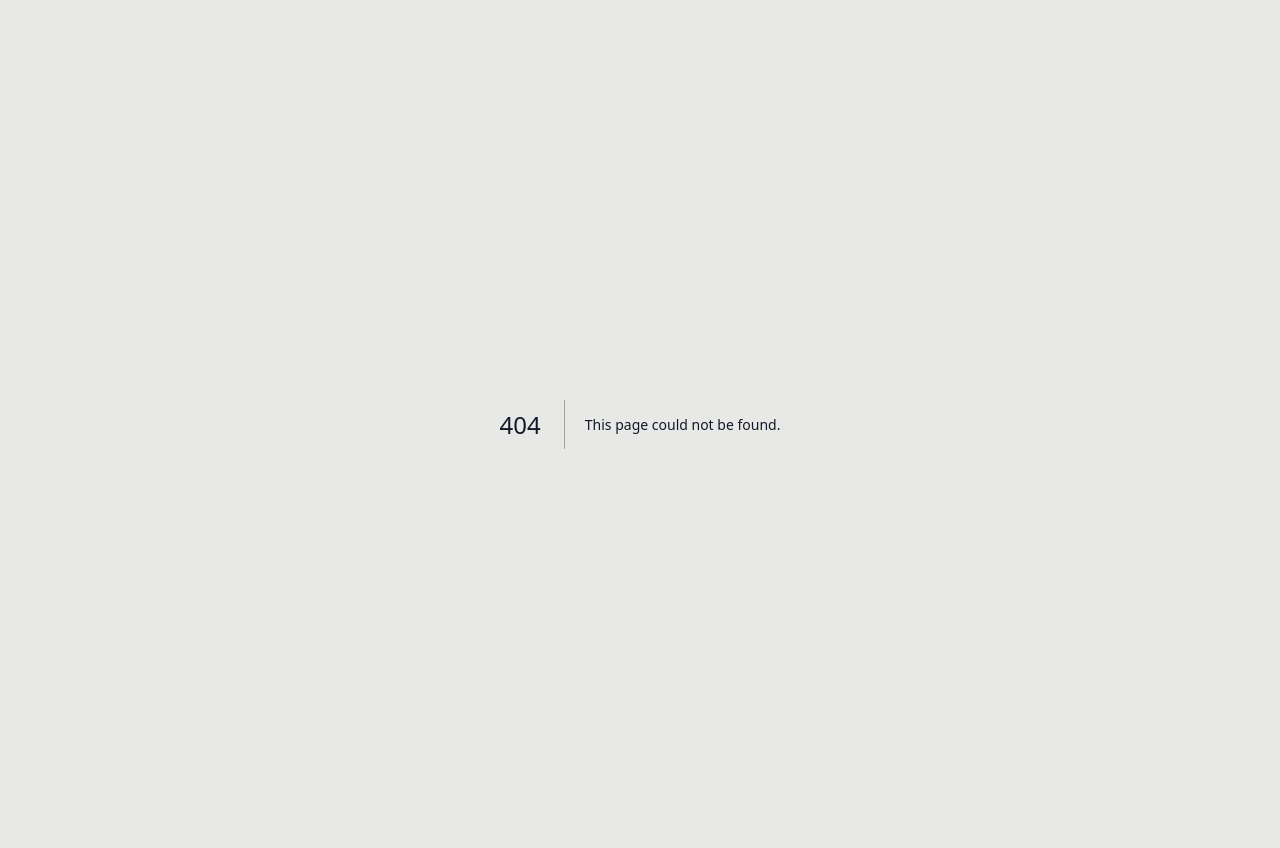
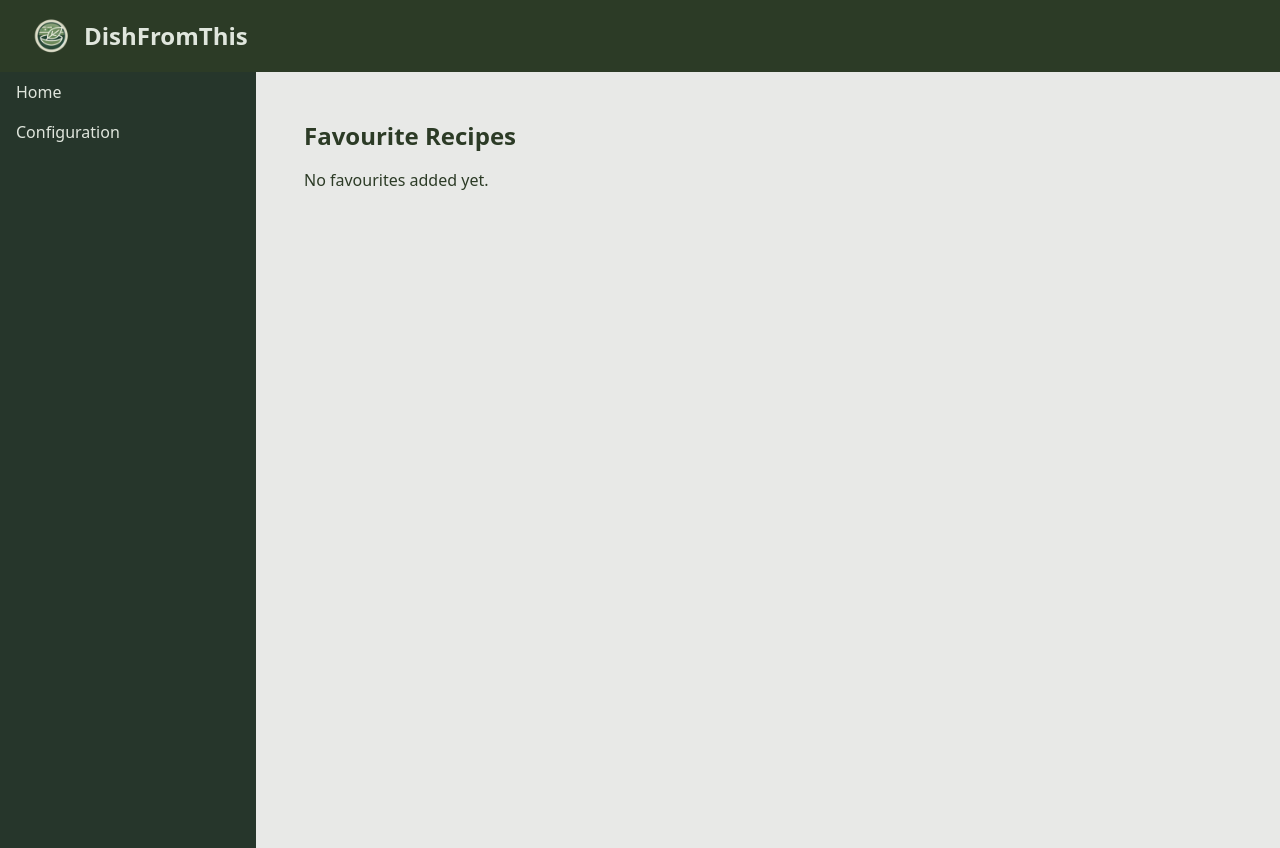
Before and after one commit to Moliver42j/recipe-generator-fe, a Next.js app: page /favourites in a window 1280 px wide. Before the commit this address had no page. Built offline with nearby package versions, Linux system fonts and the light colour scheme.

Commit message:
favourites

```diff
--- a/app/configuration/page.tsx
+++ b/app/configuration/page.tsx
@@ -145,6 +145,11 @@ export default function Configuration() {
                   Home
                 </Link>
               </li>
+              <li className="mb-4">
+                <Link href="/favourites" className="hover:text-gray-300">
+                  Favourites
+                </Link>
+              </li>
             </ul>
           </nav>
         </aside>
@@ -160,6 +165,14 @@ export default function Configuration() {
                     className="block px-4 py-2 rounded bg-secondary text-textPrimary shadow-lg"
                   >
                     Home
+                  </Link>
+                </li>
+                <li className="mb-4">
+                  <Link
+                    href="/favourites"
+                    className="block px-4 py-2 rounded bg-secondary text-textPrimary shadow-lg"
+                  >
+                    Favourites
                   </Link>
                 </li>
               </ul>
--- /dev/null
+++ b/app/favourites/page.tsx
@@ -0,0 +1,190 @@
+"use client"; // Ensure this is a client component
+
+import { useState, useEffect } from "react";
+import { TrashIcon, PencilIcon, Bars3Icon, XMarkIcon } from "@heroicons/react/24/solid";
+import Link from "next/link";
+import { getFromLocalStorage, saveToLocalStorage } from "../utils/storageUtils";
+
+interface Recipe {
+  recipe: string;
+  ingredients: string[];
+  instructions: string;
+}
+
+export default function Favourites() {
+  const [favourites, setFavourites] = useState<Recipe[]>([]); // Store favourite recipes
+  const [editingRecipe, setEditingRecipe] = useState<Recipe | null>(null); // For editing a recipe
+  const [editIndex, setEditIndex] = useState<number | null>(null); // Track which recipe is being edited
+  const [menuOpen, setMenuOpen] = useState(false); // For mobile menu
+
+  // Load favourites from local storage on component mount
+  useEffect(() => {
+    const cachedFavourites = getFromLocalStorage("favourites");
+    if (cachedFavourites) setFavourites(cachedFavourites);
+  }, []);
+
+  // Function to delete a recipe from favourites
+  const handleDelete = (recipeIndex: number) => {
+    const updatedFavourites = favourites.filter((_, index) => index !== recipeIndex);
+    setFavourites(updatedFavourites);
+    saveToLocalStorage("favourites", updatedFavourites);
+  };
+
+  // Function to start editing a recipe
+  const handleEdit = (recipe: Recipe, index: number) => {
+    setEditingRecipe(recipe);
+    setEditIndex(index); // Set which recipe is being edited
+  };
+
+  // Function to save the edited recipe
+  const handleSaveEdit = () => {
+    if (editingRecipe !== null && editIndex !== null) {
+      const updatedFavourites = [...favourites];
+      updatedFavourites[editIndex] = editingRecipe;
+      setFavourites(updatedFavourites);
+      saveToLocalStorage("favourites", updatedFavourites);
+      setEditingRecipe(null); // Exit edit mode
+      setEditIndex(null); // Reset the editing index
+    }
+  };
+
+  // Handle input changes for the currently editing recipe
+  const handleEditChange = (field: keyof Recipe, value: string) => {
+    if (editingRecipe) {
+      setEditingRecipe({ ...editingRecipe, [field]: value });
+    }
+  };
+
+  return (
+    <div className="flex flex-col min-h-screen bg-background text-foreground">
+      {/* Banner Section */}
+      <header className="p-4 fixed top-0 left-0 right-0 z-50 bg-primary text-textPrimary">
+        <div className="flex items-center justify-between px-4">
+          <div className="flex items-center space-x-3">
+            {/* Logo and Site Name */}
+            <img src={"/assets/favicon-96x96.png"} alt="Logo" className="h-10" />
+            <h1 className="text-2xl font-bold">DishFromThis</h1>
+          </div>
+
+          {/* Mobile Burger Menu */}
+          <button className="block lg:hidden" onClick={() => setMenuOpen(!menuOpen)}>
+            {menuOpen ? (
+              <XMarkIcon className="h-6 w-6 text-textPrimary" />
+            ) : (
+              <Bars3Icon className="h-6 w-6 text-textPrimary" />
+            )}
+          </button>
+        </div>
+      </header>
+
+      <div className="flex">
+        {/* Sidebar for Desktop */}
+        <aside className="hidden lg:block fixed top-16 left-0 h-full w-64 bg-sidebar text-textPrimary">
+          <nav className="p-4">
+            <ul>
+              <li className="mb-4">
+                <Link href="/" className="hover:text-gray-300">
+                  Home
+                </Link>
+              </li>
+              <li className="mb-4">
+                <Link href="/configuration" className="hover:text-gray-300">
+                  Configuration
+                </Link>
+              </li>
+            </ul>
+          </nav>
+        </aside>
+
+        {/* Mobile Menu */}
+        {menuOpen && (
+          <aside className="lg:hidden p-4 absolute top-16 left-0 w-full z-50 bg-primary text-textPrimary">
+            <nav>
+              <ul>
+                <li className="mb-4">
+                  <Link href="/" className="block px-4 py-2 rounded bg-secondary text-textPrimary shadow-lg">
+                    Home
+                  </Link>
+                </li>
+                <li className="mb-4">
+                  <Link href="/configuration" className="block px-4 py-2 rounded bg-secondary text-textPrimary shadow-lg">
+                    Configuration
+                  </Link>
+                </li>
+              </ul>
+            </nav>
+          </aside>
+        )}
+
+        {/* Main Content */}
+        <main className="flex-grow p-8 mt-16 lg:ml-64">
+          <h1 className="text-2xl font-bold mb-4">Favourite Recipes</h1>
+
+          {favourites.length === 0 ? (
+            <p>No favourites added yet.</p>
+          ) : (
+            <ul>
+              {favourites.map((recipe, index) => (
+                <li key={index} className="mb-4 p-4 border rounded-md shadow">
+                  {editingRecipe && editIndex === index ? (
+                    // Editing mode
+                    <div>
+                      <input
+                        type="text"
+                        value={editingRecipe.recipe}
+                        onChange={(e) => handleEditChange("recipe", e.target.value)}
+                        className="border p-2 mb-2 w-full"
+                        placeholder="Edit Recipe Title"
+                      />
+                      <textarea
+                        value={editingRecipe.instructions}
+                        onChange={(e) => handleEditChange("instructions", e.target.value)}
+                        className="border p-2 mb-2 w-full"
+                        placeholder="Edit Recipe Instructions"
+                      />
+                      <textarea
+                        value={editingRecipe.ingredients.join(", ")}
+                        onChange={(e) => handleEditChange("ingredients", e.target.value.split(", "))}
+                        className="border p-2 mb-2 w-full"
+                        placeholder="Edit Ingredients (comma-separated)"
+                      />
+                      <button
+                        onClick={handleSaveEdit}
+                        className="px-4 py-2 rounded-md bg-secondary text-textPrimary shadow-lg"
+                      >
+                        Save
+                      </button>
+                    </div>
+                  ) : (
+                    // Display the recipe
+                    <div>
+                      <h3 className="font-bold">{recipe.recipe}</h3>
+                      <p className="mt-2">
+                        <strong>Ingredients:</strong> {recipe.ingredients.join(", ")}
+                      </p>
+                      <p className="mt-2">
+                        <strong>Instructions:</strong> {recipe.instructions}
+                      </p>
+                      <button
+                        onClick={() => handleEdit(recipe, index)}
+                        className="px-4 py-2 rounded-md bg-secondary text-textPrimary shadow-lg mr-2"
+                      >
+                        <PencilIcon className="h-5 w-5 inline-block mr-2" /> Edit
+                      </button>
+                      <button
+                        onClick={() => handleDelete(index)}
+                        className="px-4 py-2 rounded-md bg-red-600 text-white shadow-lg"
+                      >
+                        <TrashIcon className="h-5 w-5 inline-block mr-2" /> Delete
+                      </button>
+                    </div>
+                  )}
+                </li>
+              ))}
+            </ul>
+          )}
+        </main>
+      </div>
+    </div>
+  );
+}
--- a/app/page.tsx
+++ b/app/page.tsx
@@ -2,9 +2,9 @@
 
 import { useState, useEffect } from "react";
 import Link from "next/link";
+import { TrashIcon, Bars3Icon, XMarkIcon, HeartIcon } from "@heroicons/react/24/solid";
 import { useHome } from "./homeContext";
 import { useConfig } from "./configContext";
-import { TrashIcon, Bars3Icon, XMarkIcon } from "@heroicons/react/24/solid";
 import { getFromLocalStorage, saveToLocalStorage } from "./utils/storageUtils";
 
 interface Recipe {
@@ -20,6 +20,7 @@ export default function Home() {
   const [input, setInput] = useState("");
   const [loading, setLoading] = useState(false);
   const [recipe, setRecipe] = useState<Recipe | null>(null);
+  const [favourites, setFavourites] = useState<Recipe[]>([]); // State to store favourited recipes
   const [menuOpen, setMenuOpen] = useState(false);
 
   // Load cached data on mount
@@ -27,10 +28,12 @@ export default function Home() {
     const cachedIngredients = getFromLocalStorage("ingredients");
     const cachedPantryItems = getFromLocalStorage("pantryItems");
     const cachedPantryStatus = getFromLocalStorage("pantryItemStatus");
+    const cachedFavourites = getFromLocalStorage("favourites");
 
     if (cachedIngredients) setIngredients(cachedIngredients);
     if (cachedPantryItems) setPantryItems(cachedPantryItems);
     if (cachedPantryStatus) setPantryItemStatus(cachedPantryStatus);
+    if (cachedFavourites) setFavourites(cachedFavourites);
   }, [setIngredients, setPantryItems, setPantryItemStatus]);
 
   const handleAddIngredient = () => {
@@ -89,6 +92,15 @@ export default function Home() {
     }
   };
 
+  // Function to add the current recipe to favourites
+  const handleAddToFavourites = () => {
+    if (recipe) {
+      const updatedFavourites = [...favourites, recipe];
+      setFavourites(updatedFavourites);
+      saveToLocalStorage("favourites", updatedFavourites); // Cache favourites
+    }
+  };
+
   const handleRemoveIngredient = (index: number) => {
     const updatedIngredients = ingredients.filter((_, i) => i !== index);
     setIngredients(updatedIngredients);
@@ -133,12 +145,17 @@ export default function Home() {
 
       <div className="flex">
         {/* Sidebar for Desktop */}
-        <aside className="hidden lg:block fixed top-16 left-0 h-full w-64 bg-sidebar text-textSecondary">
+        <aside className="hidden lg:block fixed top-16 left-0 h-full w-64 bg-sidebar text-textPrimary">
           <nav className="p-4">
             <ul>
               <li className="mb-4">
                 <Link href="/configuration" className="hover:text-gray-300">
                   Configuration
+                </Link>
+              </li>
+              <li className="mb-4">
+                <Link href="/favourites" className="hover:text-gray-300">
+                  Favourites
                 </Link>
               </li>
             </ul>
@@ -156,6 +173,14 @@ export default function Home() {
                     className="block px-4 py-2 rounded bg-secondary text-textPrimary shadow-lg"
                   >
                     Configuration
+                  </Link>
+                </li>
+                <li className="mb-4">
+                  <Link
+                    href="/favourites"
+                    className="block px-4 py-2 rounded bg-secondary text-textPrimary shadow-lg"
+                  >
+                    Favourites
                   </Link>
                 </li>
               </ul>
@@ -293,6 +318,13 @@ export default function Home() {
                     <p>{recipe.instructions}</p>
                   </div>
                 )}
+
+                <button
+                  onClick={handleAddToFavourites}
+                  className="px-4 py-2 mt-2 rounded-md bg-secondary text-textPrimary shadow-lg"
+                >
+                  <HeartIcon className="h-5 w-5 inline-block mr-2" /> Add to Favourites
+                </button>
               </div>
             </div>
           )}
```
